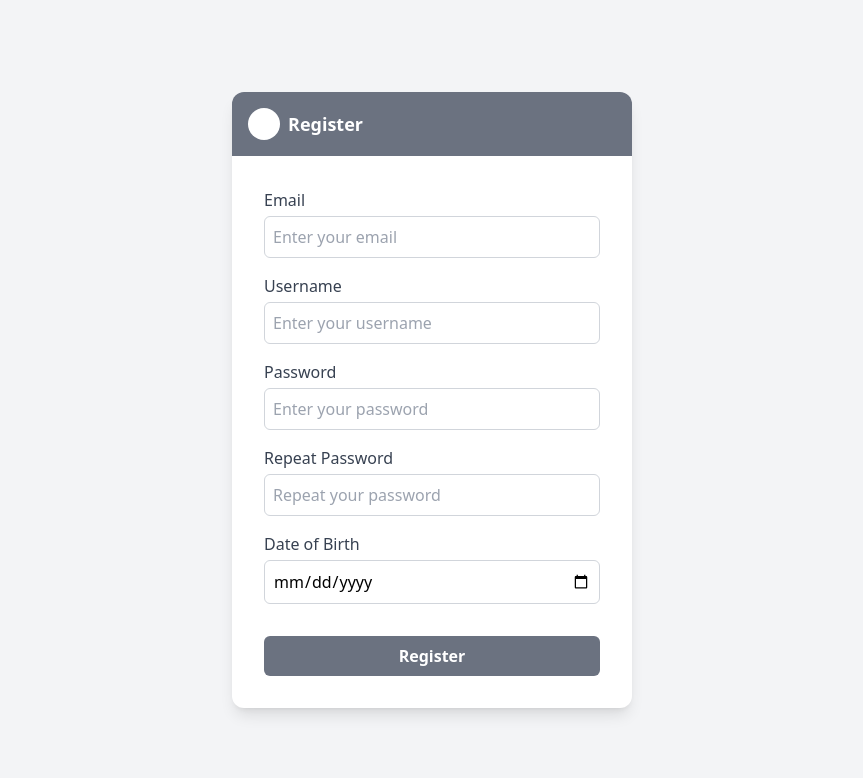
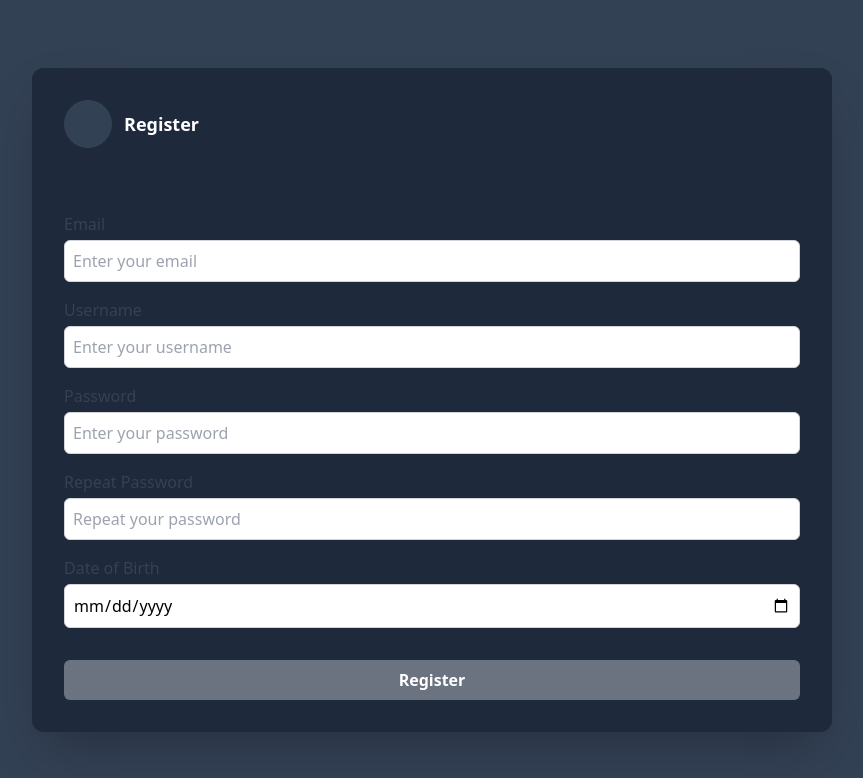
Before and after one commit to filip1suvajac/rpoProjektNo1, a React (Vite) app: page /register in a window 1280 px wide. Shown: the top 778 px of the page, without its empty margins (208-1071 px from the left). Built offline with nearby package versions, Linux system fonts and the light colour scheme.

Commit message:
Dodana barva ozadja+barvaVelikost center blocka+barvaVelikost top bara+ barvaVelikost logota

```diff
--- a/src/pages/Register.tsx
+++ b/src/pages/Register.tsx
@@ -1,16 +1,15 @@
 function Register() {
   return (
-    <div className="flex justify-center items-center h-screen bg-gray-100">
+    <div className="flex justify-center items-center h-screen bg-slate-700">
       {/* center block */}
-      <div className="bg-white w-[400px] rounded-xl shadow-lg">
+      <div className="bg-slate-800 w-[800px] rounded-xl shadow-2xl">
         {/* top bar */}
-            <div className="bg-gray-500 rounded-t-xl p-4 flex items-center gap-2">
+        <div className="bg-slate-800 rounded-t-xl p-8 flex items-center gap-3">
           {/* logo za enkrat prazno */}
-            <div className="w-8 h-8 bg-white rounded-full"></div>
+          <div className="w-12 h-12 bg-slate-700 rounded-full"></div>
           {/* app name */}
           <h2 className="text-white font-bold text-lg">Register</h2>
         </div>
-
 
         {/* body */}
         <div className="p-8 flex flex-col gap-4">
@@ -29,7 +28,10 @@ function Register() {
 
           {/* username */}
           <div className="flex flex-col">
-                    <label htmlFor="username" className="mb-1 font-medium text-gray-700">
+            <label
+              htmlFor="username"
+              className="mb-1 font-medium text-gray-700"
+            >
               Username
             </label>
             <input
@@ -91,9 +93,6 @@ function Register() {
           <button className="bg-gray-500 text-white font-bold py-2 rounded-md mt-4 hover:bg-gray-600 transition">
             Register
           </button>
-
-
-
         </div>
       </div>
     </div>
```
Lines whose indentation alone changed are shown as unchanged.
